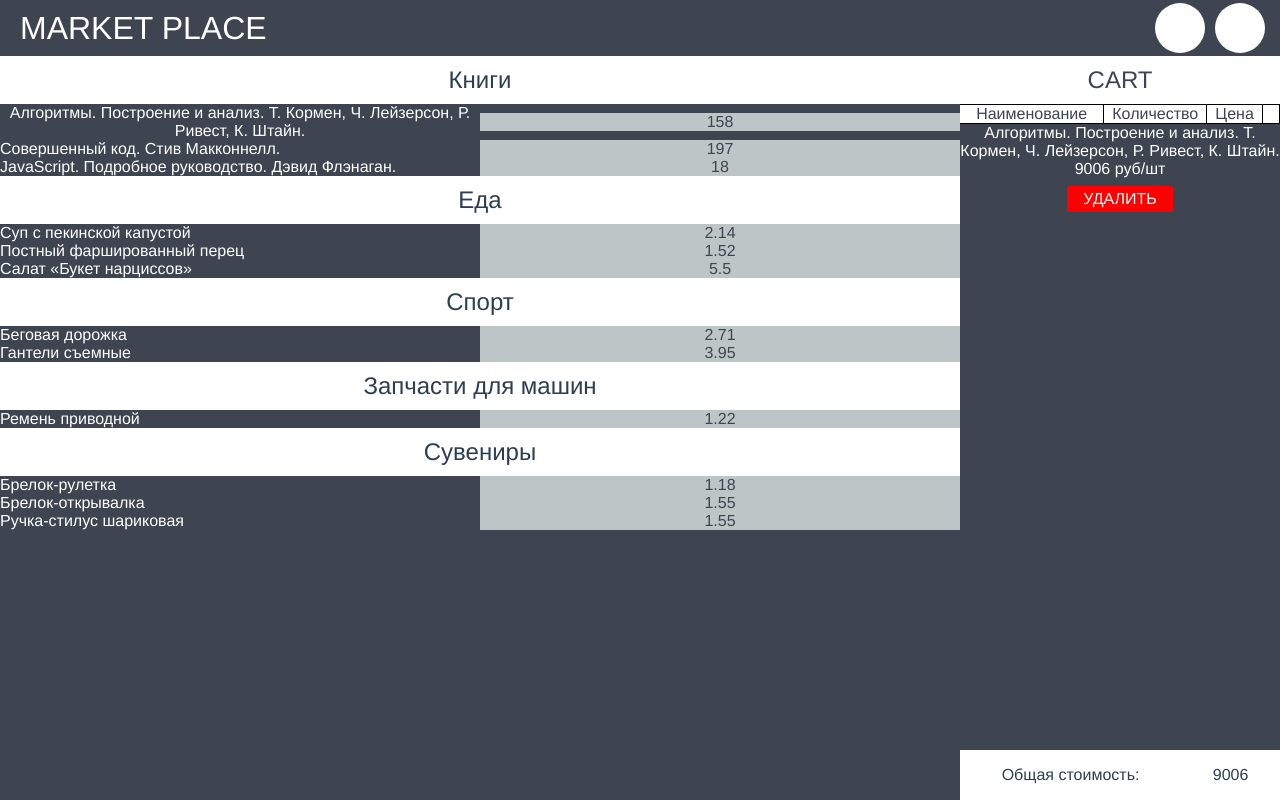
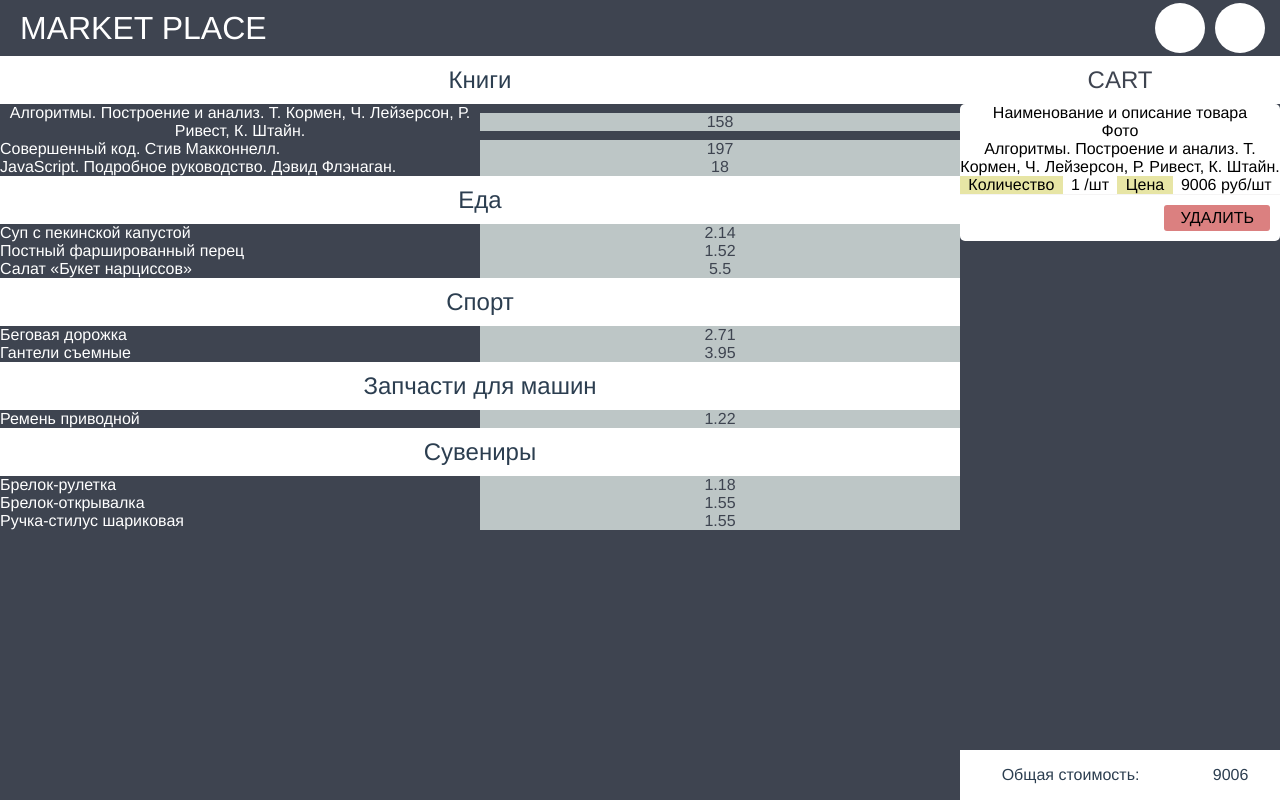
Before and after one commit to L3eR0y/MarketPlace, a Vue app: page / in a window 1280 px wide. Both pictures are taken after a click on the element 480 px from the left and 122 px from the top of the page. Built offline with nearby package versions, Linux system fonts and the light colour scheme.

Commit message:
Cart product card

```diff
--- a/src/components/MarketPlaceCart.vue
+++ b/src/components/MarketPlaceCart.vue
@@ -4,34 +4,8 @@
       <div class="cart__title-container__title">CART</div>
     </div>
     <div class="cart__products-container">
-      <div class="cart__products-container__table-header">
-        <div class="cart__products-container__table-header__item">
-          Наименование
-        </div>
-        <div class="cart__products-container__table-header__item">
-          Количество
-        </div>
-        <div class="cart__products-container__table-header__item">Цена</div>
-        <div class="cart__products-container__table-header__item"></div>
-      </div>
       <template v-for="product in goods_list">
-        <div class="cart__products-container__product" :key="product.id">
-          <div class="cart__products-container__product__name">
-            {{ product.product_name }}
-          </div>
-          <div>
-            <div class="cart__products-container__product__name">
-              {{ `${getPrice(product.cost)} руб/шт` }}
-            </div>
-            <div class="cart__products-container__product__delete-btn">
-              <mp-btn
-                :bg-color="'red'"
-                :label="'Удалить'"
-                @click="onDeleteClick(product)"
-              ></mp-btn>
-            </div>
-          </div>
-        </div>
+        <mp-cart-item :product="product" :key="product._id" />
       </template>
     </div>
     <div class="cart__total-price-container">
@@ -74,14 +48,6 @@ export default class MarketPlaceCart extends Vue {
 
   get dollar_rate() {
     return this.$store.getters?.dollarRate;
-  }
-
-  getPrice(cost: number) {
-    return cost * this.dollar_rate;
-  }
-
-  onDeleteClick(product: any) {
-    this.$store.commit('deleteProductFromCartByIndex', product._id);
   }
 }
 </script>
@@ -145,22 +111,6 @@ export default class MarketPlaceCart extends Vue {
     @extend .container
     flex-direction: column;
     flex-grow: 1;
-
-    &__product {
-      &__name {
-        // white-space: nowrap;
-        // overflow: hidden;
-        // text-overflow: ellipsis;
-      }
-
-      // &__delete-btn{
-      //   display: flex;
-      //   justify-content: center;
-      //   align-items:center;
-      // }
-    }
-
-
   }
 
   &__total-price-container {
--- /dev/null
+++ b/src/components/MarketPlaceCartProductCard.vue
@@ -0,0 +1,119 @@
+<template>
+  <div class="product" :key="product.id">
+    <div>
+      <div>Наименование и описание товара</div>
+      <div>
+        <div>Фото</div>
+        <div>{{ product.product_name }}</div>
+      </div>
+    </div>
+    <div class="product__price-and-count">
+      <div class="product__price-and-count__count">
+        <div class="product__price-and-count__count__label">Количество</div>
+        <div class="product__price-and-count__count__value">
+          {{ `${product.count} /шт` }}
+        </div>
+      </div>
+      <div class="product__price-and-count__price">
+        <div class="product__price-and-count__price__label">Цена</div>
+        <div class="product__price-and-count__price__value">
+          {{ `${getPrice(product.cost)} руб/шт` }}
+        </div>
+      </div>
+    </div>
+    <div class="product__separator"></div>
+    <div class="product__actions">
+      <mp-btn
+        :bg-color="'#db8080'"
+        :label="'Удалить'"
+        @click="onDeleteClick(product)"
+      ></mp-btn>
+    </div>
+  </div>
+</template>
+
+<script lang="ts">
+import { Component, Prop, Vue } from 'vue-property-decorator';
+
+@Component({})
+export default class MarketPlaceCartProductCard extends Vue {
+  @Prop() product!: { [key: string]: any };
+
+  get dollar_rate() {
+    return this.$store.getters?.dollarRate;
+  }
+
+  getPrice(cost: number) {
+    return cost * this.dollar_rate;
+  }
+
+  onDeleteClick(product: any) {
+    this.$store.commit('deleteProductFromCartByIndex', product._id);
+  }
+}
+</script>
+
+<style lang="stylus">
+.product {
+  display: inline-flex;
+  flex-direction: column;
+  background-color: #ffffff;
+  color: black;
+  border-radius: 5px;
+  &__name {
+    display: flex;
+    // white-space: nowrap;
+    // overflow: hidden;
+    // text-overflow: ellipsis;
+  }
+
+  &__price-and-count {
+    display: flex;
+
+    &__count {
+      flex-grow: 1;
+      display: flex;
+
+      &__label{
+        flex-grow:1
+        background-color: #e7e5a5;
+      }
+      &__value{
+        flex-grow:1
+      }
+
+    }
+
+    &__price {
+      flex-grow: 1;
+      display: flex;
+
+      &__label{
+        flex-grow:1
+        background-color: #e7e5a5;
+      }
+      &__value{
+        flex-grow:1
+      }
+    }
+  }
+
+  &__actions {
+    display: flex;
+    padding: 10px;
+    justify-content: flex-end;
+  }
+
+  &__separator {
+    width: 100%;
+    height: 1px;
+    background-color: #f5f4f4;
+  }
+
+  // &__delete-btn{
+  //   display: flex;
+  //   justify-content: center;
+  //   align-items:center;
+  // }
+}
+</style>
--- a/src/components/ui/MarketPlaceButton.vue
+++ b/src/components/ui/MarketPlaceButton.vue
@@ -27,6 +27,5 @@ export default class MarketPlaceButton extends Vue {
   border-radius: 3px;
   padding: 4px 16px;
   cursor: pointer;
-  margin: 8px 0px 0px 0px;
 }
 </style>
--- a/src/main.ts
+++ b/src/main.ts
@@ -4,6 +4,7 @@ import MarketPlaceGoods from './components/MarketPlaceGoods.vue';
 import MarketPlaceHeader from './components/MarketPlaceHeader.vue';
 import MarketPlaceCart from './components/MarketPlaceCart.vue';
 import MarketPlaceButton from './components/ui/MarketPlaceButton.vue';
+import MarketPlaceCartProductCard from './components/MarketPlaceCartProductCard.vue';
 import MarketPlaceGoodsListItem from './components/MarketPlaceGoodsListItem.vue';
 import store from './store';
 
@@ -11,6 +12,7 @@ Vue.config.productionTip = false;
 Vue.component('market-place-goods', MarketPlaceGoods);
 Vue.component('market-place-header', MarketPlaceHeader);
 Vue.component('market-place-cart', MarketPlaceCart);
+Vue.component('mp-cart-item', MarketPlaceCartProductCard);
 Vue.component('mp-btn', MarketPlaceButton);
 Vue.component('market-place-goods-list-item', MarketPlaceGoodsListItem);
 
```
